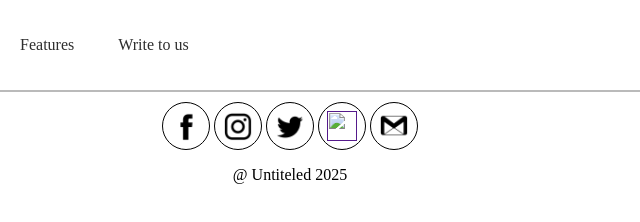
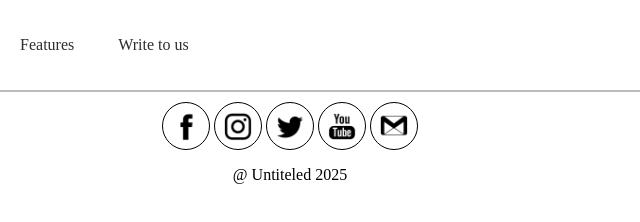
Before and after one commit to Diedukh27/project-it-step, a plain HTML site: page index.html in a window 1280 px wide. Shown: the full height of the page, 350-990 px from the left. Drawn offline with nearby package versions, Linux system fonts and the light colour scheme.

Commit message:
2 lesson

```diff
--- a/index.html
+++ b/index.html
@@ -143,7 +143,7 @@
             <img src="./images/twitter-128.png" alt="">
         </a>
         <a href="">
-            <img src="./images/youtube-128.png alt="">
+            <img src="./images/youtube-128.png" alt="">
         </a>
         <a href="">
             <img src="./images/gmail-128.png" alt="">
```
